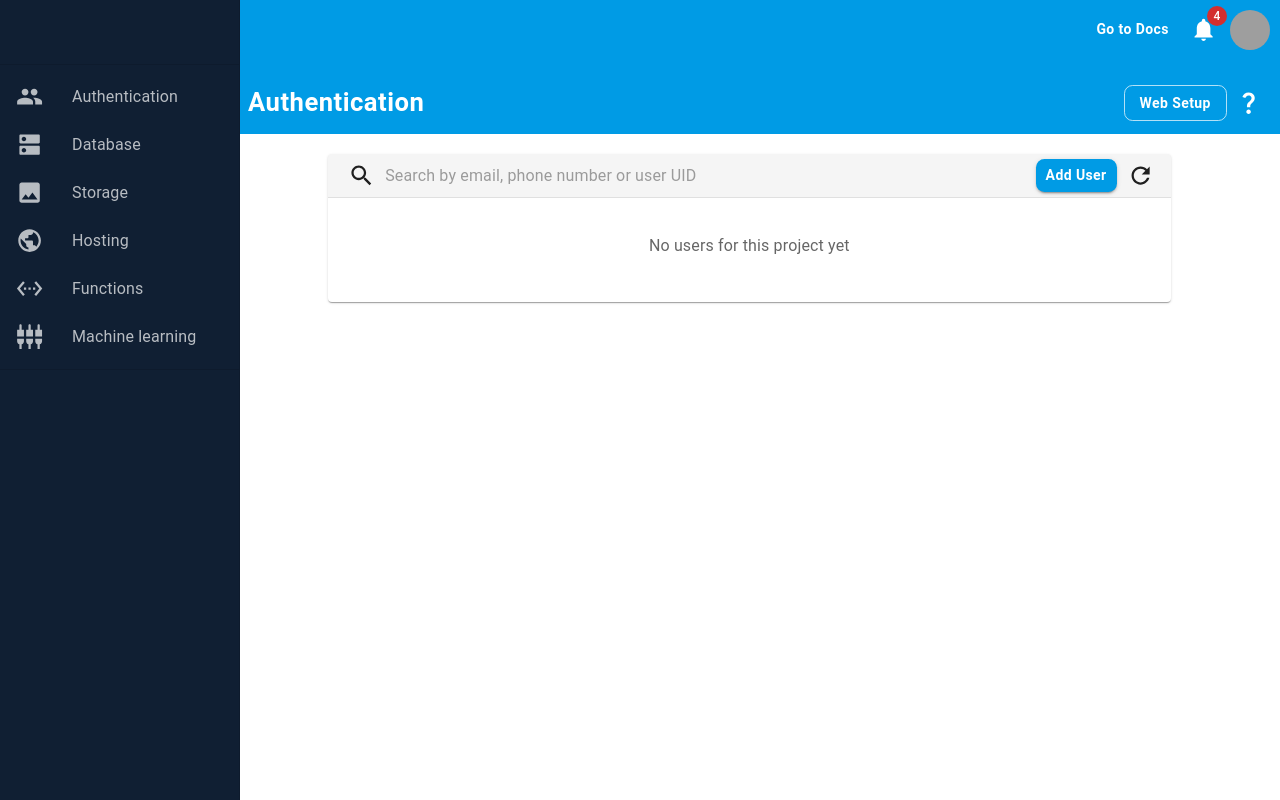
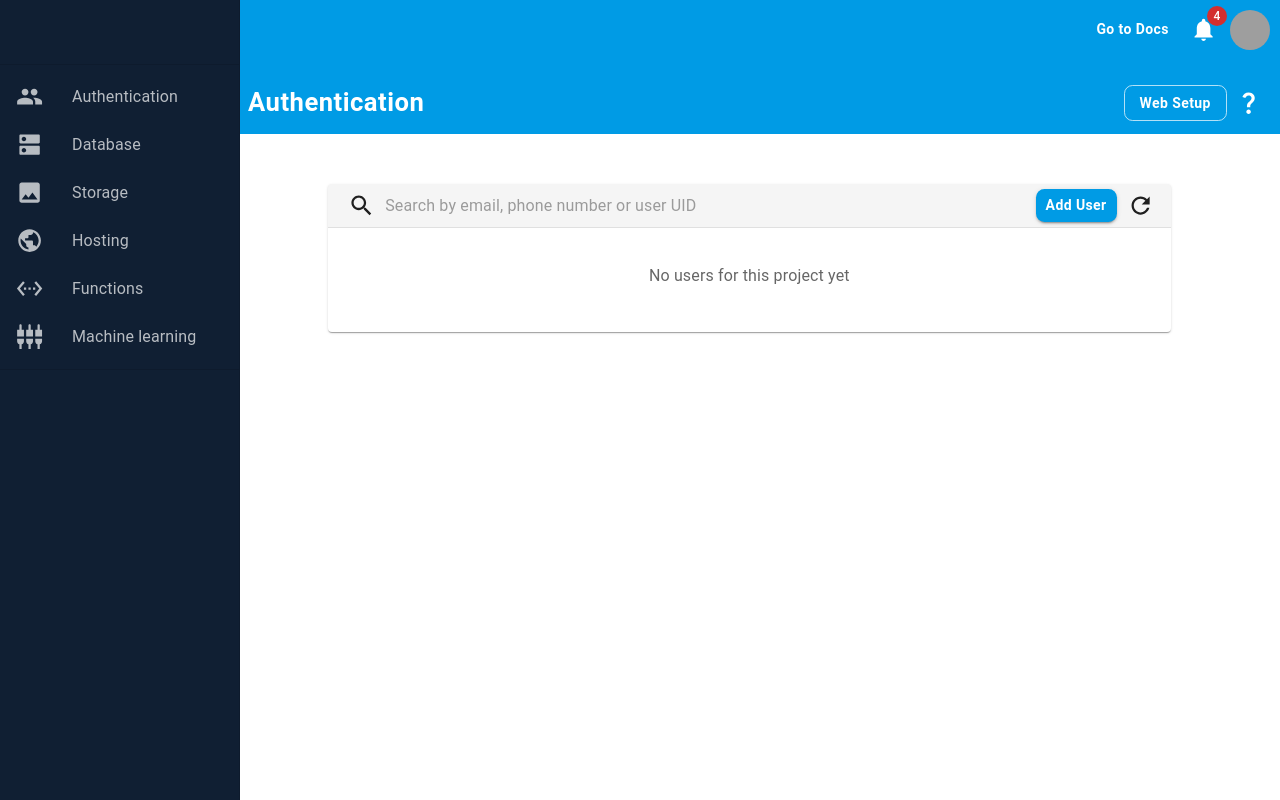
Before and after one commit to josephuche1/Material-ui-tutorials, a React (Create React App) app: page /authentication in a window 1280 px wide. Built offline with nearby package versions, Linux system fonts and the light colour scheme; grey boxes are pictures that could not be loaded.

Commit message:
Adjust rendering of the card body elements

```diff
--- a/src/components/common/SearchBar/SearchBar.tsx
+++ b/src/components/common/SearchBar/SearchBar.tsx
@@ -4,6 +4,7 @@
 import Box from '@mui/material/Box';
 import CommonButton from '../CommonButton/CommonButton';
 import Input from '@mui/material/Input';
+import Tooltip from '@mui/material/Tooltip';
 
 interface ISearchBarProps {
     placeholder: string;
@@ -30,7 +31,9 @@
          >
             Add User
         </CommonButton>
-        <RefreshIcon />
+        <Tooltip title="Refresh">
+          <RefreshIcon />
+        </Tooltip>
     </Box>
   )
 }
--- a/src/pages/Authentication/Authentication.tsx
+++ b/src/pages/Authentication/Authentication.tsx
@@ -21,6 +21,14 @@
     )
   }
 
+  const getContent = () => {
+    return (
+      <Typography>
+        No users for this project yet
+      </Typography>
+    )
+  }
+
   return (
     <Grid item xs={8} sx={{marginLeft:"320px"}}>
       <BasicCard
@@ -28,9 +36,7 @@
         sx={CardStyles.bodyStyles}
         childrenStyles={CardStyles.cardChildrenContainer}
       >
-         <Typography>
-            No users for this project yet
-         </Typography>
+         {getContent()}
       </BasicCard>
     </Grid>
   )
--- a/src/pages/Authentication/styles.ts
+++ b/src/pages/Authentication/styles.ts
@@ -14,7 +14,7 @@
        width: "76%",
     },
     bodyStyles: {
-     marginTop:"20px",
+     marginTop:"50px",
      paddingBottom:"20px",
    },
    cardChildrenContainer: {
```
